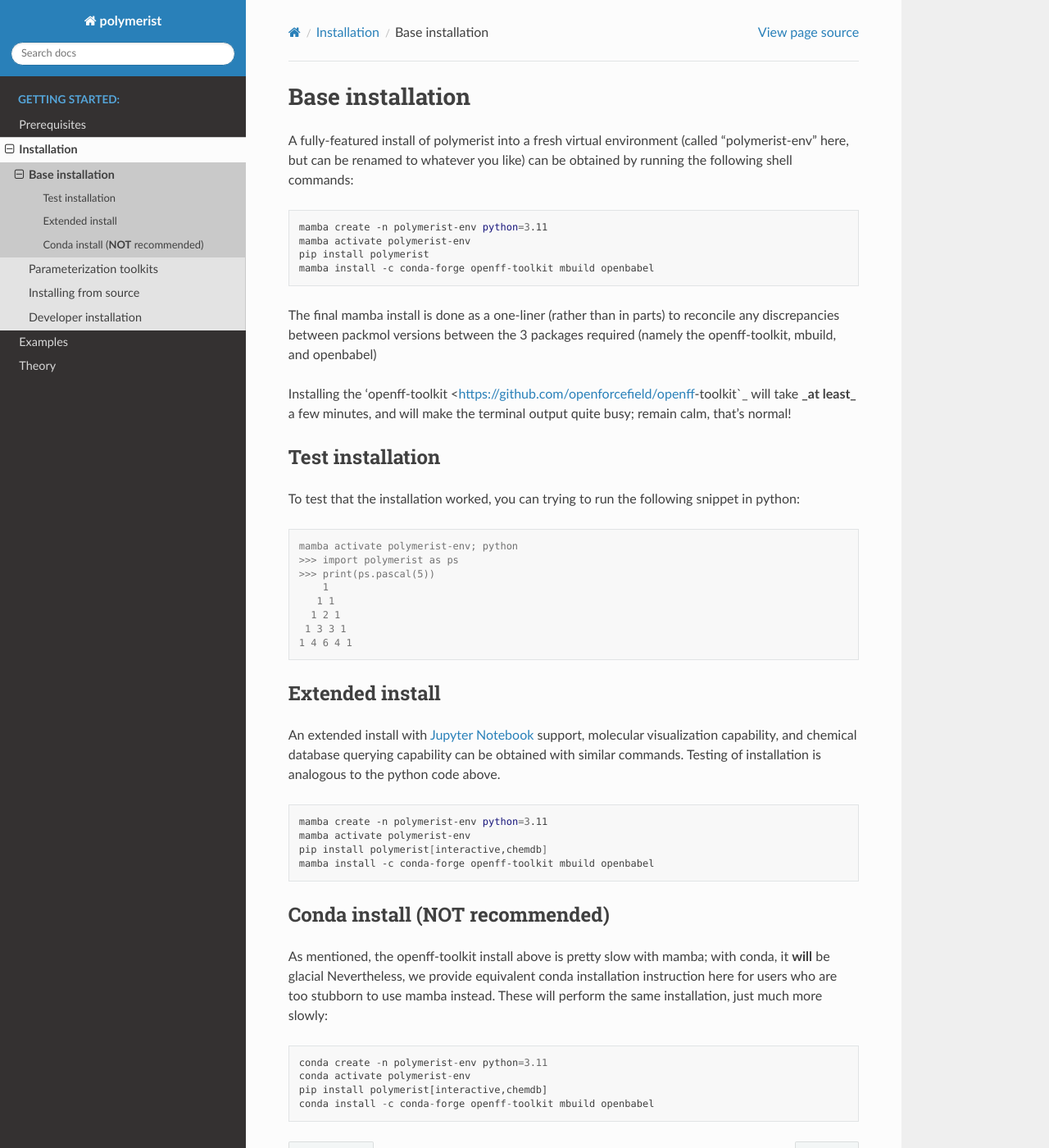
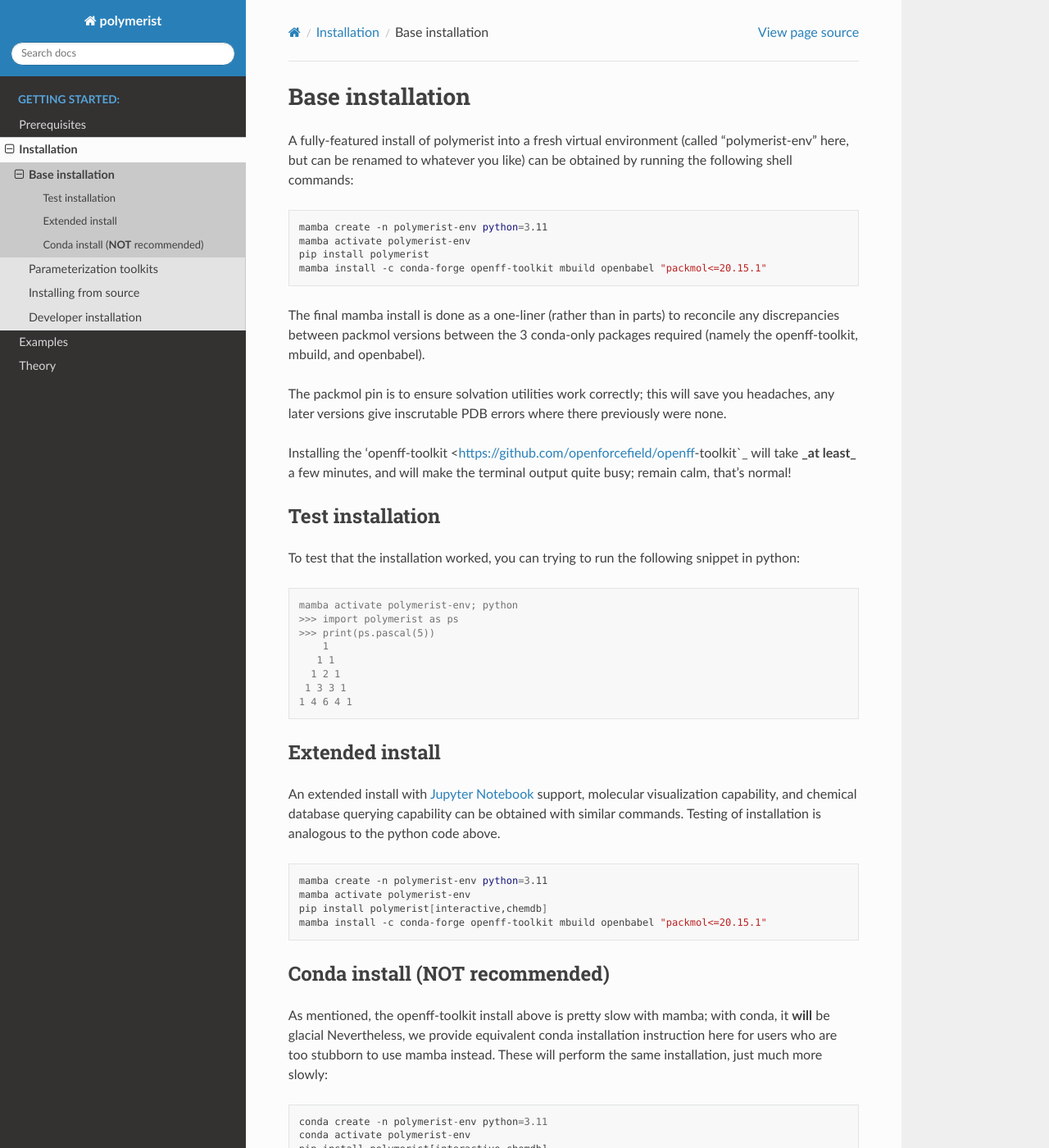
Before and after one commit to timbernat/polymerist, a Sphinx documentation site: the page built from docs/installation/base.rst, in a window 1280 px wide and 1400 px high. Shown: the whole window at 82% size. Built offline with Sphinx 7.4.7 and the Read the Docs theme 3.1.0, drawn with Linux system fonts in a browser that asks for light colours; the version number could not be read and is left out.

Commit message:
Pinned packmol in install instructions to avoid inscrutable PDB errors in solvation examples

```diff
--- a/docs/installation/base.rst
+++ b/docs/installation/base.rst
@@ -10,11 +10,14 @@
     mamba create -n polymerist-env python=3.11
     mamba activate polymerist-env
     pip install polymerist
-    mamba install -c conda-forge openff-toolkit mbuild openbabel
+    mamba install -c conda-forge openff-toolkit mbuild openbabel "packmol<=20.15.1"
 
 The final mamba install is done as a one-liner (rather than in parts)
 to reconcile any discrepancies between packmol versions between the
-3 packages required (namely the openff-toolkit, mbuild, and openbabel)
+3 conda-only packages required (namely the openff-toolkit, mbuild, and openbabel).
+
+The packmol pin is to ensure solvation utilities work correctly; this will save you headaches,
+any later versions give inscrutable PDB errors where there previously were none.
 
 Installing the 'openff-toolkit <https://github.com/openforcefield/openff-toolkit`_ will take
 **_at least_** a few minutes, and will make the terminal output quite busy; remain calm, that's normal!
@@ -45,7 +48,7 @@
     mamba create -n polymerist-env python=3.11
     mamba activate polymerist-env
     pip install polymerist[interactive,chemdb]
-    mamba install -c conda-forge openff-toolkit mbuild openbabel
+    mamba install -c conda-forge openff-toolkit mbuild openbabel "packmol<=20.15.1"
 
 Conda install (**NOT** recommended)
 -----------------------------------
@@ -57,4 +60,4 @@
     conda create -n polymerist-env python=3.11
     conda activate polymerist-env
     pip install polymerist[interactive,chemdb]
-    conda install -c conda-forge openff-toolkit mbuild openbabel
+    conda install -c conda-forge openff-toolkit mbuild openbabel "packmol<=20.15.1"
```
Also changed, not shown: README.md (+2 -2 lines).
